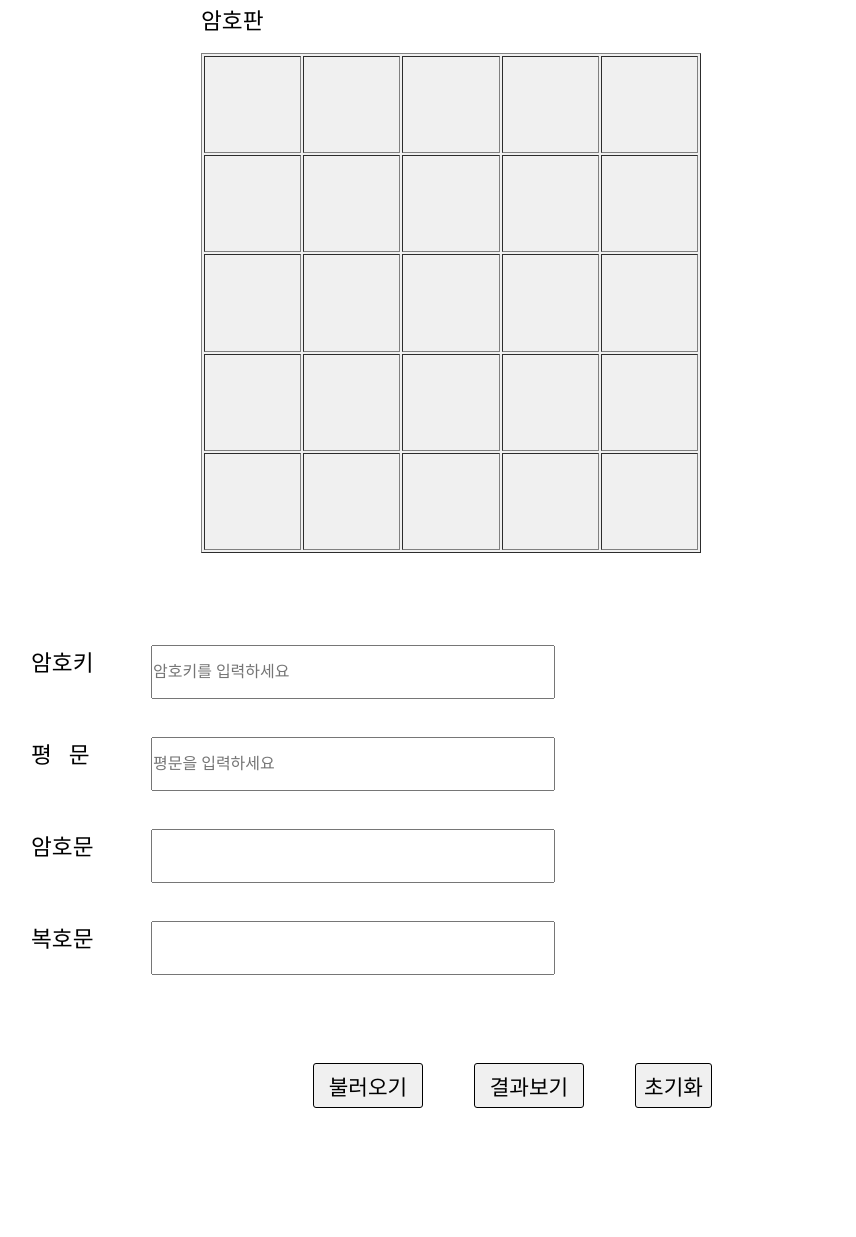
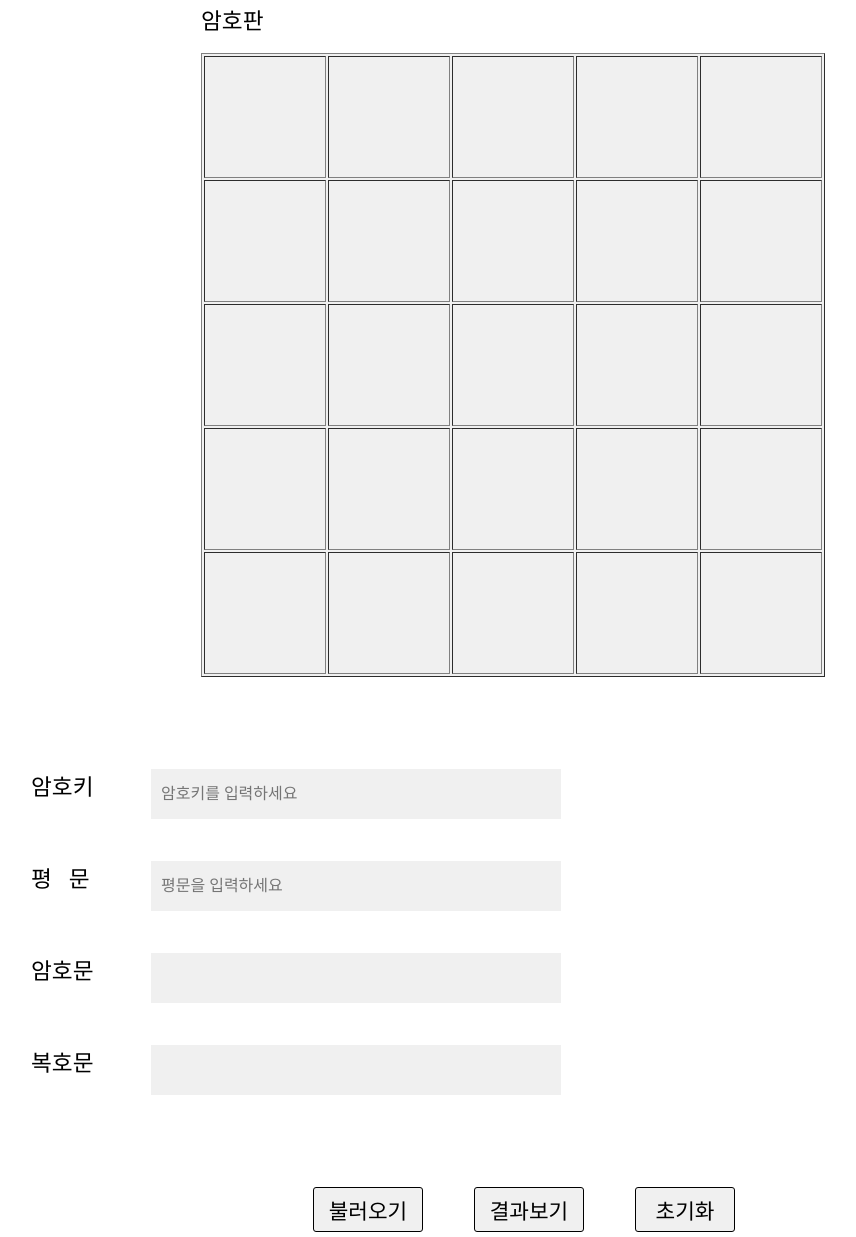
Before and after one commit to dana0221/Polyalphabetic_substitution_cipher, a plain HTML site: page index.html in a window 1280 px wide. Shown: the part 197-1434 px from the top of the page, without its empty margins (29-885 px from the left). Before the commit the page ends 1310 px from the top, so only its background shows below. Drawn offline with Linux system fonts and the light colour scheme; a web font is replaced by a local one.

Commit message:
reset button retouch

```diff
--- a/index.css
+++ b/index.css
@@ -37,6 +37,14 @@ body{
             float:left;
             background-color:rgb(240, 240, 240);
         }
+            .password{
+                width:120px;
+                height:120px;
+                font-size:20pt;
+                text-align:center;
+                border:none;
+                background-color:transparent;
+            }
 
         #input{
             width:50%;
@@ -66,18 +74,22 @@ body{
                 float:left;
                 font-size:17pt;
             }
+
                 .input_text input{
                     width:100%;
                     height:100%;
+                    padding-left:10px;
                     font-size:12pt;
                     line-height:50px;
+                    border:none;
+                    background-color:rgb(240, 240, 240);
                 }
 
         input:focus{
             outline:none;
         }
 
-#botton{
+#button{
     width:500px;
     height:50px;
     float:left;
@@ -104,6 +116,12 @@ button{
         }
 
         #reset{
-    width:77px;
+            width:100px;
             height:45px;
+            margin-right:47px;
+            font-size:16pt;
+            border:1px solid black;
+            border-radius:3px;
+            cursor:pointer;
+            background-color:rgb(240, 240, 240);
         }
--- a/index.html
+++ b/index.html
@@ -14,50 +14,50 @@
 <body>
     <p id="title">다중 문자 치환 암호화 : 쌍자치환</p>
 
+    <form autocomplete="off">
         <div id="table">
             <p>암호판</p>
 
             <table border="1px" id="password_plate">
                 <tr>
-            <td></td>
-            <td></td>
-            <td></td>
-            <td></td>
-            <td></td>
+                    <td><input type="text" class="password" name="p1" readonly></td>
+                    <td><input type="text" class="password" name="p2" readonly></td>
+                    <td><input type="text" class="password" name="p3" readonly></td>
+                    <td><input type="text" class="password" name="p4" readonly></td>
+                    <td><input type="text" class="password" name="p5" readonly></td>
                 </tr>
                 <tr>
-            <td></td>
-            <td></td>
-            <td></td>
-            <td></td>
-            <td></td>
+                    <td><input type="text" class="password" name="p6" readonly></td>
+                    <td><input type="text" class="password" name="p7" readonly></td>
+                    <td><input type="text" class="password" name="p8" readonly></td>
+                    <td><input type="text" class="password" name="p9" readonly></td>
+                    <td><input type="text" class="password" name="p10" readonly></td>
                 </tr>
                 <tr>
-            <td></td>
-            <td></td>
-            <td></td>
-            <td></td>
-            <td></td>
+                    <td><input type="text" class="password" name="p11" readonly></td>
+                    <td><input type="text" class="password" name="p12" readonly></td>
+                    <td><input type="text" class="password" name="p13" readonly></td>
+                    <td><input type="text" class="password" name="p14" readonly></td>
+                    <td><input type="text" class="password" name="p15" readonly></td>
                 </tr>
                 <tr>
-            <td></td>
-            <td></td>
-            <td></td>
-            <td></td>
-            <td></td>
+                    <td><input type="text" class="password" name="p16" readonly></td>
+                    <td><input type="text" class="password" name="p17" readonly></td>
+                    <td><input type="text" class="password" name="p18" readonly></td>
+                    <td><input type="text" class="password" name="p19" readonly></td>
+                    <td><input type="text" class="password" name="p20" readonly></td>
                 </tr>
                 <tr>
-            <td></td>
-            <td></td>
-            <td></td>
-            <td></td>
-            <td></td>
+                    <td><input type="text" class="password" name="p21" readonly></td>
+                    <td><input type="text" class="password" name="p22" readonly></td>
+                    <td><input type="text" class="password" name="p23" readonly></td>
+                    <td><input type="text" class="password" name="p24" readonly></td>
+                    <td><input type="text" class="password" name="p25" readonly></td>
                 </tr>
             </table>
         </div>
 
         <div id="input">
-    <form autocomplete="off">
             <table id="input_table">
                 <tr>
                     <td class="text">암호키</td>
@@ -85,12 +85,12 @@
                 </tr>
             </table>
 
-        <div id="botton">
-            <button id="loading" type="button" onclick="loading();">불러오기</button>
-            <button id="result" type="button" onclick="result();">결과보기</button>
-            <button id="reset" type="button" onclick="reset();">초기화</button>
+            <div id="button">
+                <button id="loading" type="button" onclick="loading_f();">불러오기</button>
+                <button id="result" type="button" onclick="result_f();">결과보기</button>
+                <input id="reset" type="reset" value="초기화">
+            </div>
         </div>
     </form>
-</div>
 </body>
 </html>
--- a/index.js
+++ b/index.js
@@ -1,17 +1,9 @@
 // 불러오기 함수
-function loading(){
+function loading_f(){
 
 }
 
 // 결과보기 함수
-function result(){
+function result_f(){
 
 }
-
-// 초기화 함수
-function reset(){
-    document.getElementById("encryption_key").value='';
-    document.getElementById("plain_text").value='';
-    document.getElementById("cryptogram").value='';
-    document.getElementById("decrypted_text").value='';
-}
```
Lines whose indentation alone changed are shown as unchanged.
